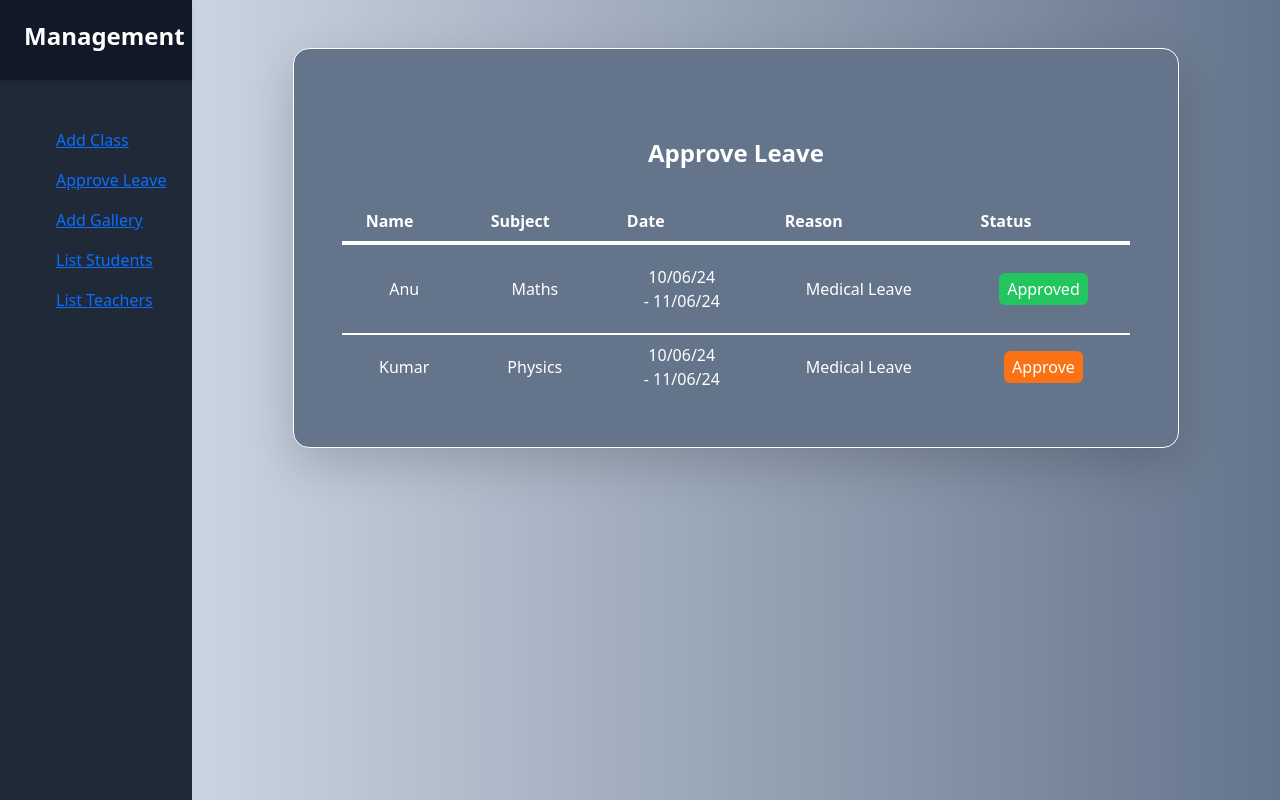
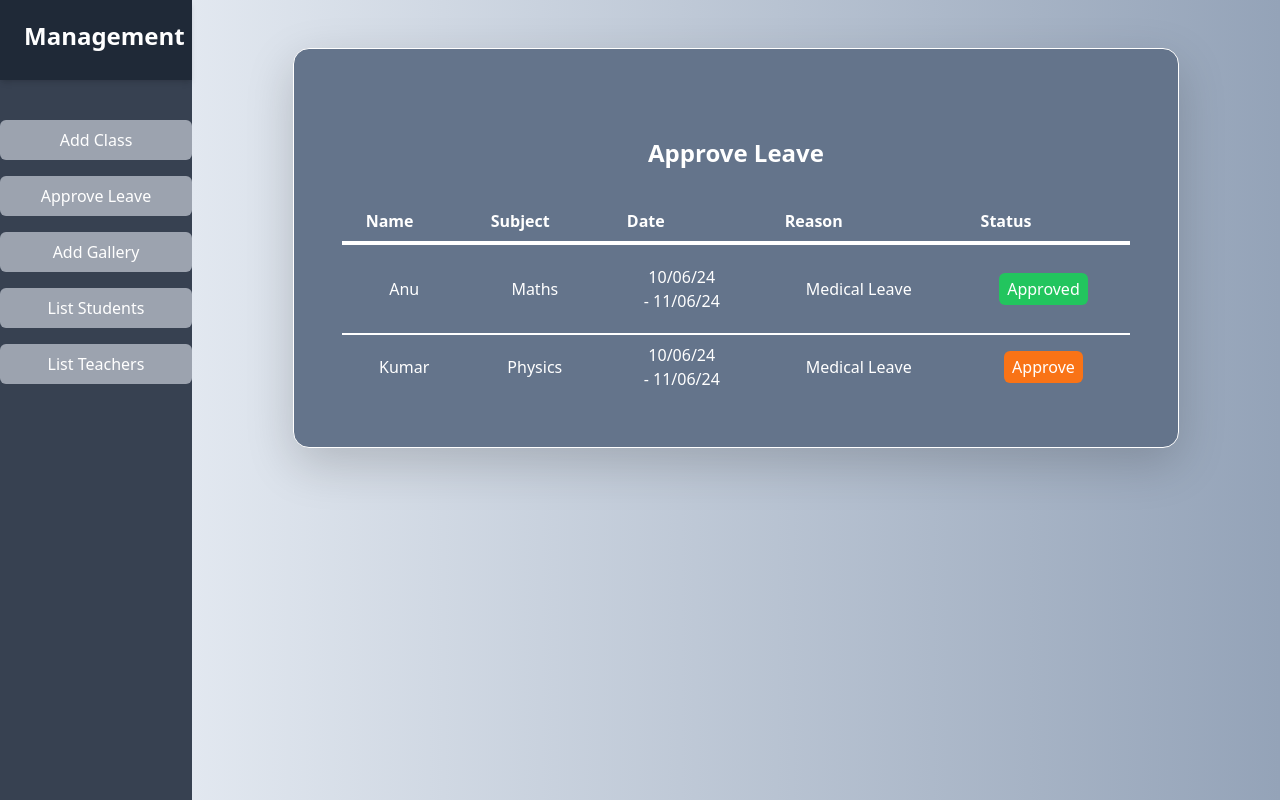
Before and after one commit to jithiee/Infinite-Academy-Frontend, a React app in the folder INFINITE/: page /management/approve-leave in a window 1280 px wide. Built offline with nearby package versions, Linux system fonts and the light colour scheme; the HTML template or start-up script is replaced by a standard one.

Commit message:
update management sidebar

```diff
--- a/INFINITE/src/features/Management/components/AddGallery.jsx
+++ b/INFINITE/src/features/Management/components/AddGallery.jsx
@@ -15,12 +15,12 @@ const AddGallery = () => {
 
   return (
     <div className='bg-gray-300 min-h-screen flex flex-col'>
-      <div className='flex justify-center bg-blue-300'>
+      <div className='flex justify-center bg-gray-400'>
         <input
           type="file"
           multiple
           onChange={handleImageUpload}
-          className='m-4 p-2 border rounded bg-green-300'
+          className='m-4 p-2 border rounded bg-green-400'
         />
       </div>
       <div className='grid grid-cols-1 sm:grid-cols-2 md:grid-cols-4 gap-4 m-5'>
--- a/INFINITE/src/features/Management/components/ApproveLeaveTeachers.jsx
+++ b/INFINITE/src/features/Management/components/ApproveLeaveTeachers.jsx
@@ -2,7 +2,7 @@ import React from 'react';
 
 const ApproveLeaveTeachers = () => {
   return (
-    <section className=" w-full min-h-screen bg-gradient-to-r from-slate-300 to-slate-500">
+    <section className=" w-full min-h-screen bg-gradient-to-r from-slate-200 to-slate-400">
       <div className="container mx-auto py-5">
         <div className="flex justify-center">
           <div className="w-full xl:w-10/12">
--- a/INFINITE/src/features/Management/components/ListTeachers.jsx
+++ b/INFINITE/src/features/Management/components/ListTeachers.jsx
@@ -2,7 +2,7 @@ import React from 'react';
 
 const ListTeachers = () => {
   return (
-    <div className='bg-slate-300 flex flex-col lg:flex-row w-full min-h-screen p-5 gap-5'>
+    <div className='bg-slate-200 flex flex-col lg:flex-row w-full min-h-screen p-5 gap-5'>
       <div className='w-full lg:w-1/2 bg-slate-500 p-5 rounded-lg'>
         <div>
           <h1 className='text-center text-white text-xl font-bold mb-4'>Teachers</h1>
--- a/INFINITE/src/features/Management/components/ManagementSidebar.jsx
+++ b/INFINITE/src/features/Management/components/ManagementSidebar.jsx
@@ -4,58 +4,57 @@ import { NavLink } from 'react-router-dom';
 const ManagementSidebar = ({ isOpen, setIsOpen }) => {
   return (
     <div
-      className={`bg-gray-800 text-white w-48 md:relative md:block fixed md:z-0 ${isOpen ? 'block z-20' : 'hidden'}`}
-      style={{ height: '100vh' }}
+      className={`bg-gray-700 h-screen  text-white w-48 md:relative md:block sticky top-0 md:z-0 ${isOpen ? 'block z-20' : 'hidden'}`}
     >
-      <div className="h-20 bg-gray-900 shadow-md p-4 flex items-center justify-center md:justify-start">
+      <div className="h-20 bg-gray-800 shadow-md p-4 flex items-center justify-center md:justify-start">
         <h1 className="text-2xl font-bold">Management</h1>
       </div>
       <nav className="mt-10 space-y-2">
-        <ul>
-          <li>
+        <ul className="list-none p-0">
+          <li className="w-full">
             <NavLink
               to="add-class"
-              className="block px-4 py-2 hover:bg-gray-700 rounded"
+              className="block w-full px-4 py-2 bg-gray-400 hover:bg-gray-500 rounded no-underline text-white text-center"
               activeClassName="bg-gray-700"
               onClick={() => setIsOpen(false)}
             >
               Add Class
             </NavLink>
           </li>
-          <li>
+          <li className="w-full">
             <NavLink
               to="approve-leave"
-              className="block px-4 py-2 hover:bg-gray-700 rounded"
+              className="block w-full mt-3 px-4 py-2 bg-gray-400 hover:bg-gray-500 rounded no-underline text-white text-center"
               activeClassName="bg-gray-700"
               onClick={() => setIsOpen(false)}
             >
               Approve Leave
             </NavLink>
           </li>
-          <li>
+          <li className="w-full">
             <NavLink
               to="add-gallery"
-              className="block px-4 py-2 hover:bg-gray-700 rounded"
+              className="block w-full mt-3 px-4 py-2 bg-gray-400 hover:bg-gray-500 rounded no-underline text-white text-center"
               activeClassName="bg-gray-700"
               onClick={() => setIsOpen(false)}
             >
               Add Gallery
             </NavLink>
           </li>
-          <li>
+          <li className="w-full">
             <NavLink
               to="list-students"
-              className="block px-4 py-2 hover:bg-gray-700 rounded"
+              className="block w-full mt-3 px-4 py-2 bg-gray-400 hover:bg-gray-500 rounded no-underline text-white text-center"
               activeClassName="bg-gray-700"
               onClick={() => setIsOpen(false)}
             >
               List Students
             </NavLink>
           </li>
-          <li>
+          <li className="w-full">
             <NavLink
               to="list-teachers"
-              className="block px-4 py-2 hover:bg-gray-700 rounded"
+              className="block w-full mt-3 px-4 py-2 bg-gray-400 hover:bg-gray-500 rounded no-underline text-white text-center"
               activeClassName="bg-gray-700"
               onClick={() => setIsOpen(false)}
             >
--- a/INFINITE/src/pages/ManagementPage.jsx
+++ b/INFINITE/src/pages/ManagementPage.jsx
@@ -17,9 +17,11 @@ const ManagementPage = () => {
           </svg>
         </button>
       </div>
-      <ManagementSidebar isOpen={isOpen} setIsOpen={setIsOpen} />
-      <div className="flex-grow ">
-        <Outlet />
+      <div className='sticky top-0'>
+      <ManagementSidebar isOpen={isOpen} setIsOpen={setIsOpen}/>
+      </div>
+      <div className={`flex-grow overflow-y-auto ${isOpen ? 'hidden md:block' : 'block'}`}>
+      <Outlet />
       </div>
     </div>
   );
```
